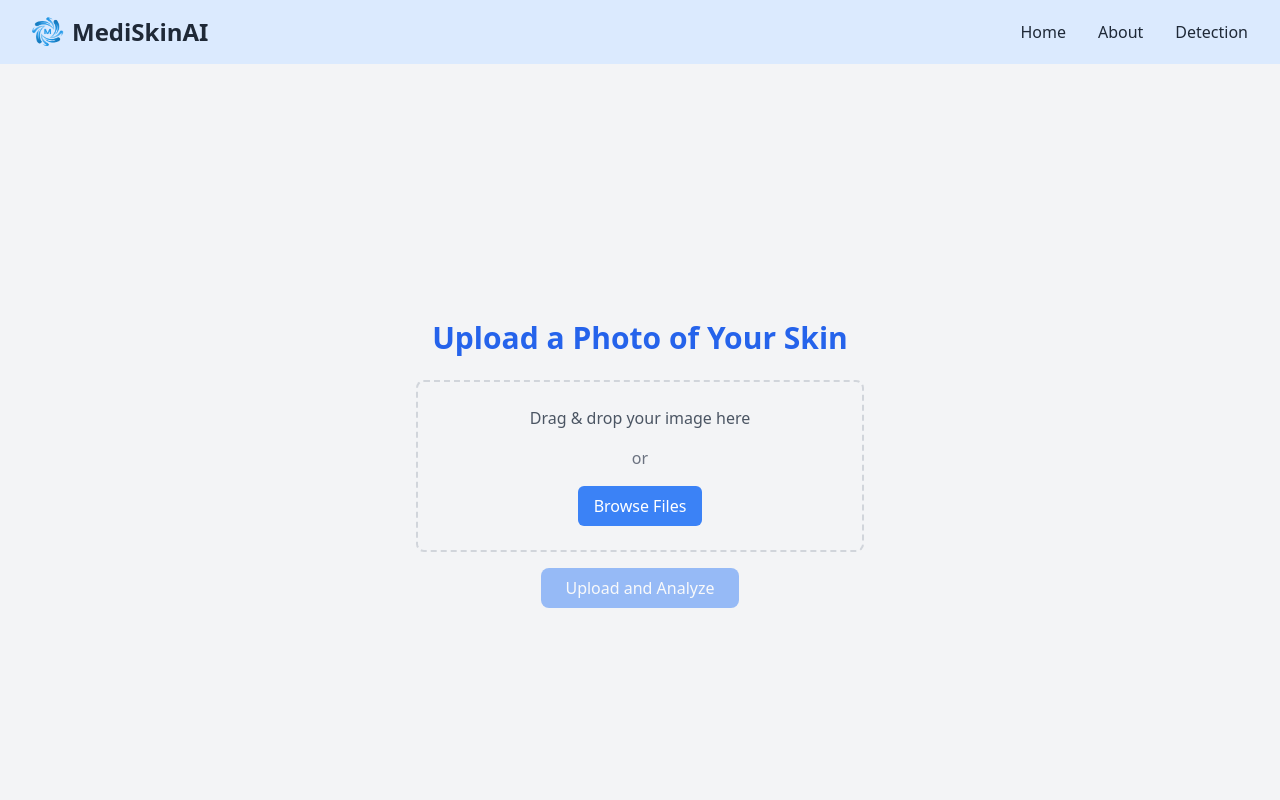
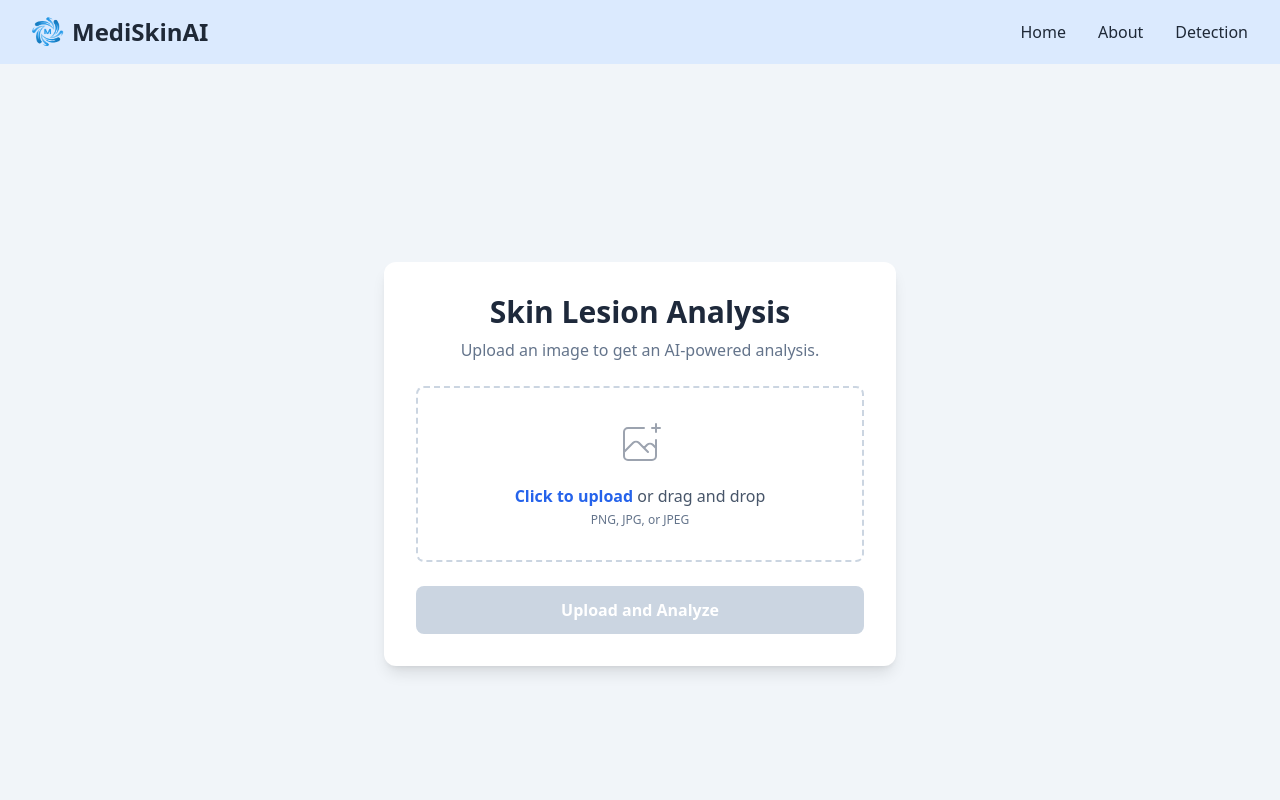
Before and after one commit to Ryuichi-Yamafuji-Lun/MediSkinAI, a React (Vite) app in the folder client/: page /detection in a window 1280 px wide. Both pictures are taken after a click on the button "I Agree". Shown: the top 800 px of the page. Built offline with nearby package versions, Linux system fonts and the light colour scheme; no server answers.

Commit message:
detection page ui/ux updated

```diff
--- a/client/src/components/pages/DetectionPage.jsx
+++ b/client/src/components/pages/DetectionPage.jsx
@@ -1,50 +1,73 @@
-import { useState } from "react";
+import { useState, useEffect } from "react";
 import { useNavigate } from "react-router-dom";
 import TermsModal from "../section/TermsModal";
 
+const UploadIcon = () => (
+    <svg className="w-12 h-12 mx-auto text-gray-400" stroke="currentColor" fill="none" viewBox="0 0 48 48" aria-hidden="true">
+        <path d="M28 8H12a4 4 0 00-4 4v20m32-12v8m0 0v8a4 4 0 01-4 4H12a4 4 0 01-4-4v-4m32-4l-3.172-3.172a4 4 0 00-5.656 0L28 28M8 32l9.172-9.172a4 4 0 015.656 0L28 28m0 0l4 4m4-24h8m-4-4v8" strokeWidth={2} strokeLinecap="round" strokeLinejoin="round" />
+    </svg>
+);
+
 const DetectionPage = () => {
     const [file, setFile] = useState(null);
+    const [preview, setPreview] = useState(null);
     const [loading, setLoading] = useState(false);
-    const [showTerms, setShowTerms] = useState(true);
+    const [showTerms, setShowTerms] = useState(false);
     const [errorMessage, setErrorMessage] = useState("");
     const [dragging, setDragging] = useState(false);
     const navigate = useNavigate();
 
     const API_BASE_URL = import.meta.env.VITE_API_BASE_URL;
-
     const validImageTypes = ["image/jpeg", "image/png", "image/jpg"];
 
+    useEffect(() => {
+        const hasAgreed = localStorage.getItem("hasAgreedToTerms");
+        if (hasAgreed !== "true") {
+            setShowTerms(true);
+        }
+    }, []);
+
+    const handleAgreeToTerms = () => {
+        localStorage.setItem("hasAgreedToTerms", "true");
+        setShowTerms(false);
+    };
+
+    const validateFile = (selectedFile) => {
+        setErrorMessage("");
+        if (selectedFile && validImageTypes.includes(selectedFile.type)) {
+            setFile(selectedFile);
+            setPreview(URL.createObjectURL(selectedFile));
+        } else {
+            setFile(null);
+            setPreview(null);
+            setErrorMessage("Please upload a valid image file (JPEG, JPG, PNG).");
+        }
+    };
+
     const handleFileChange = (e) => {
-        const selectedFile = e.target.files[0];
-        validateFile(selectedFile);
+        validateFile(e.target.files[0]);
     };
 
     const handleDrop = (e) => {
         e.preventDefault();
         setDragging(false);
-
-        const selectedFile = e.dataTransfer.files[0];
-        validateFile(selectedFile);
+        if (e.dataTransfer.files && e.dataTransfer.files[0]) {
+            validateFile(e.dataTransfer.files[0]);
+        }
     };
 
-    const validateFile = (file) => {
-        if (file && validImageTypes.includes(file.type)) {
-            setFile(file);
-            setErrorMessage("");
-        } else {
+    const handleRemoveFile = () => {
         setFile(null);
-            setErrorMessage("Please upload a valid image file (JPEG, JPG, PNG).");
+        setPreview(null);
+        if (preview) {
+            URL.revokeObjectURL(preview);
         }
     };
 
     const handleUpload = async () => {
-        if (!file) {
-            alert("Please select a valid image.");
-            return;
-        }
+        if (!file) return;
 
         setLoading(true);
-
         try {
             const formData = new FormData();
             formData.append("file", file);
@@ -58,79 +81,86 @@ const DetectionPage = () => {
                 const result = await response.json();
                 navigate("/result", { state: result });
             } else {
-                alert("Failed to analyze the image.");
+                setErrorMessage("Analysis failed. Please try another image or contact support.");
             }
         } catch (error) {
             console.error("Error uploading image:", error);
-            alert("An error occurred. Please try again.");
+            setErrorMessage("An error occurred while uploading. Please check your connection and try again.");
         } finally {
             setLoading(false);
         }
     };
 
+    // --- Render Logic ---
+
     if (showTerms) {
-        return <TermsModal onAgree={() => setShowTerms(false)} />;
+        return <TermsModal onAgree={handleAgreeToTerms} />;
+    }
+
+    if (loading) {
+        return (
+            <div className="flex flex-col items-center justify-center min-h-screen bg-slate-100 p-6 text-center">
+                <svg className="animate-spin h-10 w-10 text-blue-600 mb-4" xmlns="http://www.w3.org/2000/svg" fill="none" viewBox="0 0 24 24">
+                    <circle className="opacity-25" cx="12" cy="12" r="10" stroke="currentColor" strokeWidth="4"></circle>
+                    <path className="opacity-75" fill="currentColor" d="M4 12a8 8 0 018-8V0C5.373 0 0 5.373 0 12h4zm2 5.291A7.962 7.962 0 014 12H0c0 3.042 1.135 5.824 3 7.938l3-2.647z"></path>
+                </svg>
+                <h2 className="text-2xl font-semibold text-slate-700">Analyzing Your Image...</h2>
+                <p className="text-slate-500 mt-2">This may take a moment. Please wait.</p>
+            </div>
+        );
     }
 
     return (
-        <div className="flex flex-col items-center justify-center min-h-screen bg-gray-100 p-6">
-            {loading ? (
+        <div className="flex items-center justify-center min-h-screen bg-slate-100 p-4 sm:p-6">
+            <div className="w-full max-w-lg bg-white rounded-xl shadow-lg p-6 sm:p-8 space-y-6">
+                <div className="text-center">
+                    <h1 className="text-3xl font-bold text-slate-800">Skin Lesion Analysis</h1>
+                    <p className="mt-2 text-slate-500">Upload an image to get an AI-powered analysis.</p>
+                </div>
+
+                {/* Conditional rendering for preview vs. upload box */}
+                {preview ? (
                     <div className="flex flex-col items-center space-y-4">
-                    <h2 className="text-2xl font-bold text-blue-600">Analyzing...</h2>
-                    <div className="w-64 h-2 bg-gray-300 rounded-full overflow-hidden">
-                        <div
-                            className="h-full bg-blue-500 rounded-full animate-progress"
-                            style={{ width: "100%" }}
-                        ></div>
+                        <img src={preview} alt="Selected skin lesion" className="max-h-60 w-auto rounded-lg shadow-md" />
+                        <div className="text-center">
+                           <p className="text-sm font-medium text-slate-700 truncate max-w-xs">{file.name}</p>
+                           <button onClick={handleRemoveFile} className="text-sm text-red-500 hover:text-red-700 font-semibold transition-colors">
+                               Remove Image
+                           </button>
                         </div>
                     </div>
                 ) : (
-                <>
-                    <h1 className="text-3xl font-bold text-center text-blue-600 mb-6">Upload a Photo of Your Skin</h1>
                     <div
-                        className={`border-dashed border-2 rounded-lg w-full max-w-md p-6 text-center ${
-                            dragging ? "border-blue-500 bg-blue-50" : "border-gray-300"
+                        className={`relative flex flex-col items-center justify-center w-full p-8 border-2 border-dashed rounded-lg transition-colors duration-200 ${
+                            dragging ? "border-blue-500 bg-blue-50" : "border-slate-300 hover:border-slate-400"
                         }`}
-                        onDragOver={(e) => {
-                            e.preventDefault();
-                            setDragging(true);
-                        }}
+                        onDragOver={(e) => { e.preventDefault(); setDragging(true); }}
+                        onDragEnter={() => setDragging(true)}
                         onDragLeave={() => setDragging(false)}
                         onDrop={handleDrop}
                     >
-                        <p className="text-gray-600 mb-4">Drag & drop your image here</p>
-                        <p className="text-gray-500 mb-4">or</p>
-                        <input
-                            type="file"
-                            accept="image/*"
-                            onChange={handleFileChange}
-                            className="hidden"
-                            id="file-upload"
-                        />
-                        <label
-                            htmlFor="file-upload"
-                            className="cursor-pointer inline-block bg-blue-500 text-white px-4 py-2 rounded-md font-medium hover:bg-blue-600"
-                        >
-                            Browse Files
-                        </label>
-                        {file && (
-                            <p className="mt-4 text-sm text-gray-500">Selected file: {file.name}</p>
+                        <UploadIcon />
+                        <p className="mt-4 text-slate-600">
+                            <span className="font-semibold text-blue-600">Click to upload</span> or drag and drop
+                        </p>
+                        <p className="text-xs text-slate-500 mt-1">PNG, JPG, or JPEG</p>
+                        <input type="file" accept="image/png, image/jpeg, image/jpg" onChange={handleFileChange} className="hidden" id="file-upload" />
+                        <label htmlFor="file-upload" className="absolute inset-0 cursor-pointer" />
+                    </div>
                 )}
+
                 {errorMessage && (
-                            <p className="text-red-500 text-sm text-center mt-2">{errorMessage}</p>
+                    <p className="text-red-500 text-sm text-center font-medium">{errorMessage}</p>
                 )}
-                    </div>
+
                 <button
                     onClick={handleUpload}
-                        className={`bg-blue-500 hover:bg-blue-600 text-white px-6 py-2 rounded-lg mt-4 ${
-                            !file ? "opacity-50 cursor-not-allowed" : ""
-                        }`}
                     disabled={!file}
+                    className="w-full bg-blue-600 text-white font-bold py-3 px-4 rounded-lg shadow-md hover:bg-blue-700 focus:outline-none focus:ring-2 focus:ring-blue-500 focus:ring-opacity-50 transition-all duration-200 disabled:bg-slate-300 disabled:cursor-not-allowed disabled:shadow-none"
                 >
                     Upload and Analyze
                 </button>
-                </>
-            )}
+            </div>
         </div>
     );
 };
```
Lines whose indentation alone changed are shown as unchanged.
